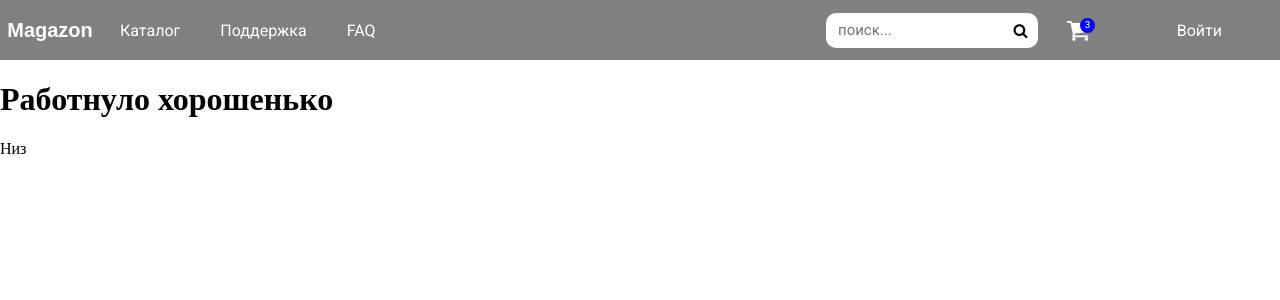
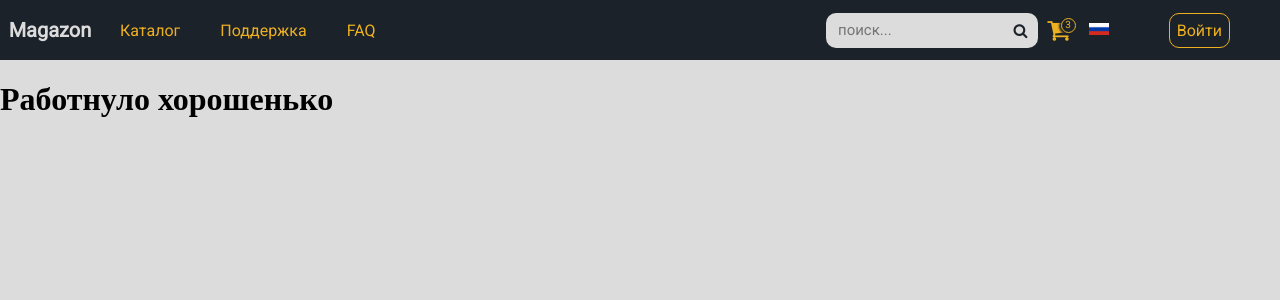
Before and after one commit to Bridjes/Magazon, a Flask app: page / in a window 1280 px wide. Shown: the top 300 px of the page. Run offline with Flask 3, Linux system fonts and the light colour scheme; some libraries are stand-ins or nearby versions.

Commit message:
Доработал шапку сайта + добавил иконку выбора языка (dropdown)

```diff
--- a/shop_app/static/css/style.css
+++ b/shop_app/static/css/style.css
@@ -2,11 +2,12 @@
 
 body {
     margin: 0;
+    background: #dcdcdc;
 }
 header {
     display: grid;
     grid-template: 60px / 100px 4.5fr 1fr 0.5fr 1fr;
-    background: gray;
+    background: #1c222a;
 }
 header .logo {
     display: flex;
@@ -14,14 +15,15 @@ header .logo {
     align-items: center;
 }
 header .logo a {
-    color: white;
-    font-family: "Roboto-", sans-serif;
+    color: #dcdcdc;
+    font-family: Roboto, sans-serif;
     font-size: 20px;
     font-weight: bold;
     text-decoration: none;
 }
 header .logo a:hover {
-    color: greenyellow;
+    color: #dcdcdc;
+    text-shadow: 0 0 10px #edb021;
 }
 header nav {
     display: flex;
@@ -30,12 +32,14 @@ header nav {
 }
 header nav a {
     margin: 20px;
-    color: white;
+    color: #edb021;
     font-family: Roboto, sans-serif;
+    text-decoration: none;
 }
 header nav a:hover {
     margin: 20px;
-    color: greenyellow;
+    color: #dcdcdc;
+    text-shadow: 0 0 10px #dcdcdc;
 }
 header form{
     display: flex;
@@ -47,14 +51,15 @@ header input {
     border: none;
     border-top-left-radius: 10px;
     border-bottom-left-radius: 10px;
-    font-family: "Roboto", sans-serif;
+    font-family: Roboto, sans-serif;
     font-size: 15px;
     text-indent: 10px;
+    background: #dcdcdc;
 }
 header form button {
     height: 35px;
     width: 35px;
-    background: white;
+    background: #dcdcdc;
     border: none;
     border-top-right-radius: 10px;
     border-bottom-right-radius: 10px;
@@ -64,16 +69,21 @@ header form button {
     align-items: center;
 }
 header form i {
-    color: black;
+    color: #1c222a;
 }
 header form i:hover {
-    color: greenyellow;
+    color: darkgray;
+}
+header .cart {
+    display: flex;
+    align-items: center;
+    justify-content: space-around;
 }
 header .cart a {
     display: flex;
     align-items: center;
     justify-content: center;
-    color: white;
+    color: #edb021;
     font-size: 25px;
     height: 100%;
     text-decoration: none;
@@ -82,13 +92,17 @@ header .cart i {
     position: relative;
 }
 header .cart i:hover {
-    color: greenyellow;
+    color: #dcdcdc;
+    text-shadow: 0 0 10px #dcdcdc;
 }
 header .cart .badge {
     position: absolute;
     right: -5px;
     top: 0;
-    background: blue;
+    border: 1px solid #edb021;
+    box-shadow: -2px 1px 2px #1c222a;
+    box-sizing: border-box;
+    background: #1c222a;
     border-radius: 50%;
     width: 15px;
     height: 15px;
@@ -100,6 +114,50 @@ header .cart .badge p {
     font-size: 10px;
     font-family: Roboto, sans-serif;
 }
+header .cart .flag {
+    width: 20px;
+    height: 12px;
+}
+header .cart .dropdown-flags {
+    display: block;
+    align-items: center;
+    position: relative;
+}
+header .cart .dropdown-flags-button {
+    padding: 0;
+    border: none;
+    height: 12px;
+}
+header .cart .dropdown-flags-content {
+    display: none;
+    position: absolute;
+    left: 0;
+    background: rgba(0, 0, 0, 0.6);
+    box-shadow: 0 8px 16px 0 rgba(0,0,0,0.2);
+    z-index: 1;
+    border-radius: 5px;
+}
+header .cart .dropdown-flags-content a {
+    margin: 5px 5px;
+}
+header .cart .dropdown-flags-content p {
+    font-family: Roboto, sans-serif;
+    font-size: 15px;
+    color: #dcdcdc;
+    margin: 0 0 0 5px;
+}
+header .cart .dropdown-flags:hover .dropdown-flags-content {
+    display: flex;
+    flex-direction: column;
+    justify-content: flex-start;
+    align-items: flex-start;
+}
+header .cart .dropdown-flags-content .flags {
+    width: 20px;
+}
+header .cart .flag:hover {
+    box-shadow: 0 0 10px 2px #dcdcdc;
+}
 header .auth {
     display: flex;
     justify-content: center;
@@ -107,9 +165,14 @@ header .auth {
 }
 header .auth a {
     font-family: Roboto, sans-serif;
-    color: white;
+    color: #edb021;
     text-decoration: none;
+    border: 1px solid #edb021;
+    border-radius: 10px;
+    padding: 7px;
 }
 header .auth a:hover {
-    color: greenyellow;
+    color: #1c222a;
+    background: #edb021;
+    box-shadow: 0 0 10px #edb021;
 }
--- a/shop_app/templates/menu.html
+++ b/shop_app/templates/menu.html
@@ -5,7 +5,7 @@
     <meta name="viewport"
           content="width=device-width, user-scalable=no, initial-scale=1.0, maximum-scale=1.0, minimum-scale=1.0">
     <meta http-equiv="X-UA-Compatible" content="ie=edge">
-    <title><title>{% block title %}{% endblock %}</title>
+    <title>{% block title %}{% endblock %}</title>
     <link rel="stylesheet" href="{{ url_for('static', filename = 'css/style.css') }}">
     <link rel="stylesheet" href="{{ url_for('static', filename = 'font-awesome/css/font-awesome.min.css') }}">
 </head>
@@ -15,9 +15,9 @@
             <a href="#">Magazon</a>
         </div>
         <nav>
-            <a>Каталог</a>
-            <a>Поддержка</a>
-            <a>FAQ</a>
+            <a href="#">Каталог</a>
+            <a href="#">Поддержка</a>
+            <a href="#">FAQ</a>
         </nav>
         <form>
             <input type="search" placeholder="поиск..." name="search">
@@ -33,6 +33,21 @@
                     </div>
                 </i>
             </a>
+            <div class="dropdown-flags">
+                <button class="dropdown-flags-button">
+                    <img class="flag" src="{{ url_for('static', filename='img/ru.png') }}">
+                </button>
+                <div class="dropdown-flags-content">
+                    <a href="#">
+                        <img class="flags" src="{{ url_for('static', filename='img/ru.png') }}">
+                        <p>русский</p>
+                    </a>
+                    <a href="#">
+                        <img class="flags" src="{{ url_for('static', filename='img/us.png') }}">
+                        <p>english</p>
+                    </a>
+                </div>
+            </div>
         </div>
         <div class="auth">
             <a href="#">Войти</a>
@@ -42,6 +57,8 @@
     {% block content %}
     {% endblock %}
 
-    <p>Низ</p>
+    <footer>
+
+    </footer>
 </body>
 </html>
```
Also changed, not shown: shop_app/static/img/ru.png (added), shop_app/static/img/us.png (added).
